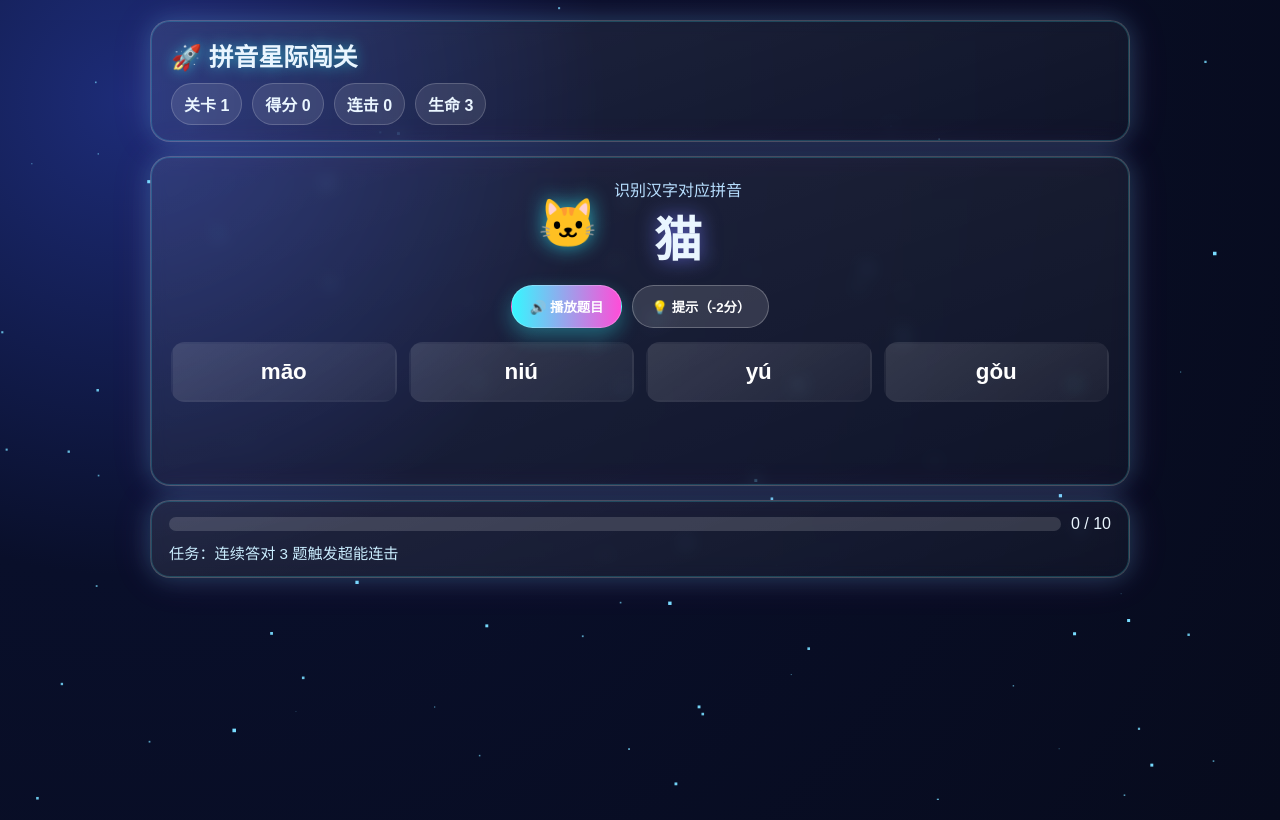
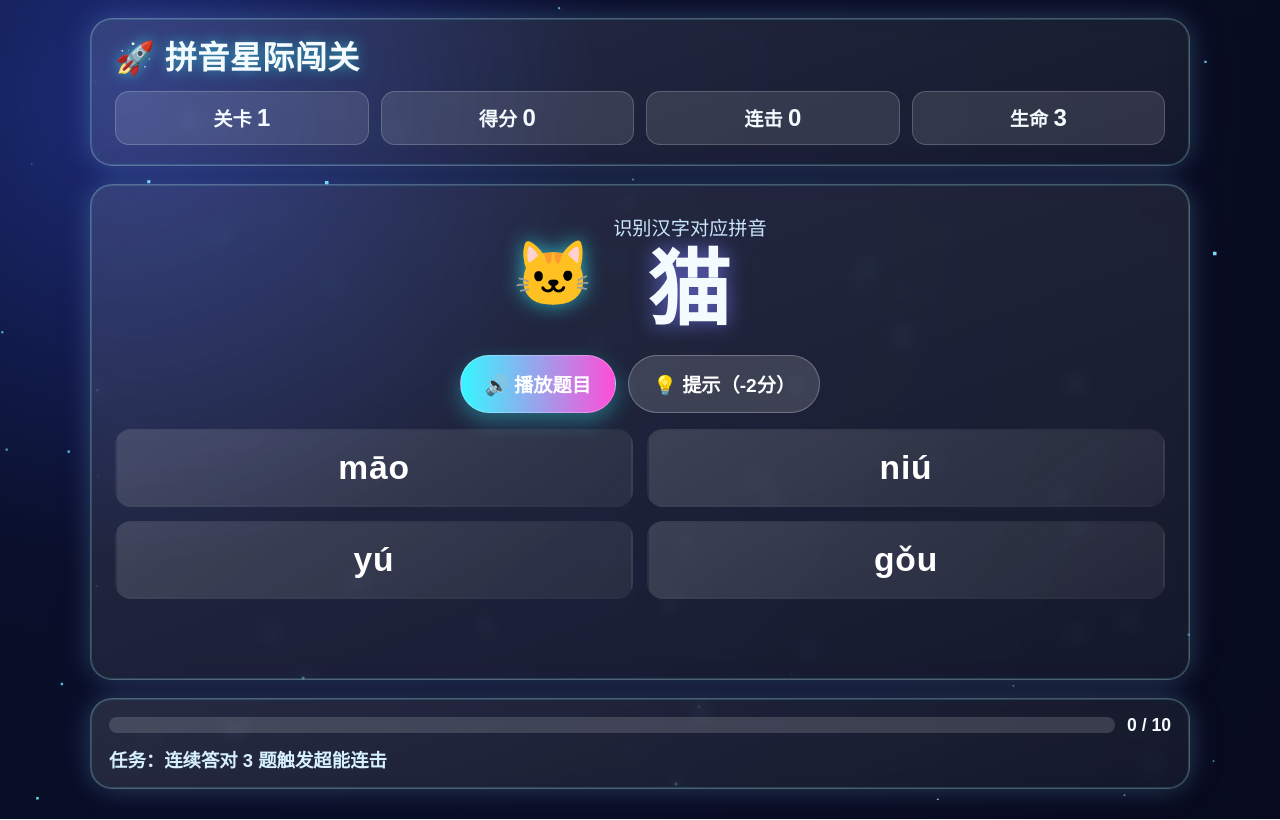
Before and after one commit to lanmao-5125/pingying, a plain HTML site: page index.html in a window 1280 px wide. Drawn offline with Linux system fonts and the light colour scheme.

Commit message:
style: optimize layout and typography for kids readability

```diff
--- a/styles.css
+++ b/styles.css
@@ -7,40 +7,135 @@
   --bad:#ff5a7a;
 }
 *{box-sizing:border-box}
-html,body{margin:0;height:100%;font-family:"PingFang SC","Microsoft YaHei",sans-serif;color:#eaf6ff;background:radial-gradient(circle at 10% 10%,#1d2c78 0,#090f2a 35%,#070b1d 100%)}
+html,body{
+  margin:0;
+  min-height:100%;
+  font-family:"PingFang SC","Microsoft YaHei","Noto Sans SC",sans-serif;
+  color:#f4fbff;
+  background:radial-gradient(circle at 10% 10%,#1d2c78 0,#090f2a 35%,#070b1d 100%);
+}
 #fx{position:fixed;inset:0;z-index:0;pointer-events:none}
-.app{position:relative;z-index:1;width:min(980px,94%);margin:20px auto;display:grid;gap:14px}
-.glass{background:linear-gradient(160deg,#ffffff18,#ffffff08);backdrop-filter:blur(8px);border-radius:20px}
-.neon-border{border:1px solid #ffffff35;box-shadow:0 0 0 1px #36f7ff30 inset,0 0 24px #36f7ff33,0 0 40px #ff4dd822}
-.hud{padding:16px 20px}
-.hud h1{margin:0 0 10px;font-size:1.55rem;text-shadow:0 0 14px #36f7ff88}
-.chips{display:flex;flex-wrap:wrap;gap:10px}
-.chip{padding:8px 12px;border-radius:999px;background:#ffffff1a;border:1px solid #ffffff2f;font-weight:700}
-.stage{padding:20px;text-align:center}
-.stage-top{display:flex;justify-content:center;align-items:center;gap:16px}
-.avatar{font-size:3rem;filter:drop-shadow(0 0 10px #36f7ffaa)}
-.label{margin:0;color:#b8dfff}
-.hanzi{font-size:3rem;font-weight:900;text-shadow:0 0 20px #7a7cffaa}
-.actions{margin:14px 0;display:flex;justify-content:center;gap:10px;flex-wrap:wrap}
-.btn{border:none;border-radius:999px;padding:11px 18px;font-weight:800;color:#fff;background:#ffffff20;border:1px solid #ffffff3f;cursor:pointer;transition:.2s}
+
+.app{
+  position:relative;
+  z-index:1;
+  width:min(1100px,95%);
+  margin:18px auto 30px;
+  display:grid;
+  gap:18px;
+}
+.glass{background:linear-gradient(160deg,#ffffff1f,#ffffff0d);backdrop-filter:blur(8px);border-radius:22px}
+.neon-border{border:1px solid #ffffff40;box-shadow:0 0 0 1px #36f7ff30 inset,0 0 24px #36f7ff2f,0 0 40px #ff4dd81a}
+
+.hud{padding:20px 24px}
+.hud h1{
+  margin:0 0 14px;
+  font-size:clamp(1.6rem,2.5vw,2.2rem);
+  line-height:1.2;
+  letter-spacing:.5px;
+  text-shadow:0 0 14px #36f7ff88;
+}
+.chips{display:grid;grid-template-columns:repeat(4,minmax(120px,1fr));gap:12px}
+.chip{
+  padding:12px 14px;
+  border-radius:14px;
+  background:#ffffff1d;
+  border:1px solid #ffffff30;
+  font-size:clamp(1rem,1.5vw,1.2rem);
+  text-align:center;
+  font-weight:700;
+}
+.chip b{font-size:1.25em}
+
+.stage{padding:28px 24px;text-align:center}
+.stage-top{display:flex;justify-content:center;align-items:center;gap:20px;flex-wrap:wrap}
+.avatar{font-size:clamp(3rem,5vw,4.6rem);filter:drop-shadow(0 0 10px #36f7ffaa)}
+.label{margin:0;color:#cce8ff;font-size:clamp(1rem,1.5vw,1.2rem)}
+.hanzi{
+  font-size:clamp(3.2rem,8vw,5.2rem);
+  line-height:1.05;
+  font-weight:900;
+  letter-spacing:2px;
+  text-shadow:0 0 20px #7a7cffaa;
+  margin-top:6px;
+}
+.actions{margin:20px 0 16px;display:flex;justify-content:center;gap:12px;flex-wrap:wrap}
+
+.btn{
+  border:none;
+  border-radius:999px;
+  padding:14px 24px;
+  font-weight:800;
+  font-size:clamp(1.05rem,1.5vw,1.2rem);
+  color:#fff;
+  background:#ffffff24;
+  border:1px solid #ffffff42;
+  cursor:pointer;
+  transition:.2s;
+}
 .btn.primary{background:linear-gradient(90deg,var(--cyan),var(--pink));box-shadow:0 8px 20px #36f7ff55}
 .btn:hover{transform:translateY(-2px) scale(1.02)}
-.choices{display:grid;grid-template-columns:repeat(auto-fit,minmax(140px,1fr));gap:12px;margin-top:8px}
-.choice{padding:15px 10px;border-radius:14px;background:linear-gradient(145deg,#ffffff22,#ffffff0d);border:2px solid transparent;color:#fff;font-size:1.4rem;font-weight:900;cursor:pointer;transition:.2s}
+
+.choices{
+  display:grid;
+  grid-template-columns:repeat(2,minmax(180px,1fr));
+  gap:14px;
+  margin-top:8px;
+}
+.choice{
+  min-height:78px;
+  padding:16px 10px;
+  border-radius:16px;
+  background:linear-gradient(145deg,#ffffff24,#ffffff0f);
+  border:2px solid transparent;
+  color:#fff;
+  font-size:clamp(1.6rem,3vw,2.1rem);
+  font-weight:900;
+  letter-spacing:.8px;
+  cursor:pointer;
+  transition:.2s;
+}
 .choice:hover{border-color:#fff;transform:translateY(-2px)}
 .choice.correct{background:#123f26;border-color:#65ffae;box-shadow:0 0 18px #2be37c66}
 .choice.wrong{background:#4f1322;border-color:#ff9db2;box-shadow:0 0 18px #ff5a7a66}
-.feedback{min-height:28px;font-size:1.1rem;font-weight:900}
-.bottom{padding:14px 18px;display:grid;gap:8px}
-.progress-wrap{display:flex;align-items:center;gap:10px}
-.progress{height:14px;background:#ffffff26;border-radius:999px;flex:1;overflow:hidden}
+
+.feedback{
+  min-height:36px;
+  font-size:clamp(1.2rem,2vw,1.5rem);
+  line-height:1.4;
+  font-weight:900;
+  margin:14px 0 2px;
+}
+
+.bottom{padding:16px 18px;display:grid;gap:10px}
+.progress-wrap{display:flex;align-items:center;gap:12px}
+.progress{height:16px;background:#ffffff26;border-radius:999px;flex:1;overflow:hidden}
 .progress-fill{height:100%;width:0;background:linear-gradient(90deg,var(--cyan),var(--pink),#ffe66e);transition:.35s}
-.mission{color:#cbeeff;font-size:.95rem}
+#progressText{font-size:1.1rem;font-weight:800}
+.mission{color:#d6f0ff;font-size:clamp(1rem,1.5vw,1.15rem);font-weight:700}
+
 .hidden{display:none!important}
 .modal{position:fixed;inset:0;background:#0008;display:grid;place-items:center;z-index:10}
-.modal-card{width:min(420px,92%);padding:24px;text-align:center}
+.modal-card{width:min(520px,94%);padding:28px;text-align:center}
+.modal-card h2{font-size:clamp(1.8rem,3vw,2.3rem);margin:.2em 0}
+.modal-card p{font-size:clamp(1.1rem,2vw,1.35rem);line-height:1.6}
+
 .pulse{animation:pulse .5s ease}
 .shake{animation:shake .35s ease}
 @keyframes pulse{0%{transform:scale(1)}50%{transform:scale(1.06)}100%{transform:scale(1)}}
 @keyframes shake{0%,100%{transform:translateX(0)}25%{transform:translateX(-6px)}75%{transform:translateX(6px)}}
-@media (max-width:640px){.hanzi{font-size:2.3rem}.hud h1{font-size:1.25rem}}
+
+/* 平板/手机：改为一列，按钮更大，避免误触 */
+@media (max-width:900px){
+  .chips{grid-template-columns:repeat(2,minmax(130px,1fr))}
+  .choices{grid-template-columns:1fr}
+  .choice{min-height:86px;font-size:2rem}
+}
+@media (max-width:640px){
+  .app{width:min(96%,96%)}
+  .hud,.stage{padding:18px 14px}
+  .btn{width:100%}
+  .actions{gap:10px}
+  .hanzi{font-size:4rem}
+  .feedback{font-size:1.3rem}
+}
```
